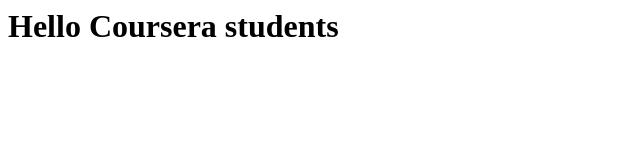
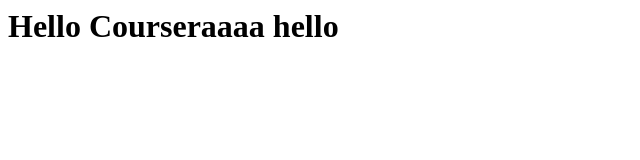
Before and after one commit to 69prakhar/coursera-test, a plain HTML site: page index.html in a window 1280 px wide. Shown: the full height of the page, 0-640 px from the left. Drawn offline with Linux system fonts and the light colour scheme.

Commit message:
Next version of web file.

```diff
--- a/index.html
+++ b/index.html
@@ -4,6 +4,6 @@
         <title>Hello Coursera</title>
     </head>
     <body>
-        <h1>Hello Coursera students</h1>
+        <h1>Hello Courseraaaa hello</h1>
     </body>
 </html>
```
